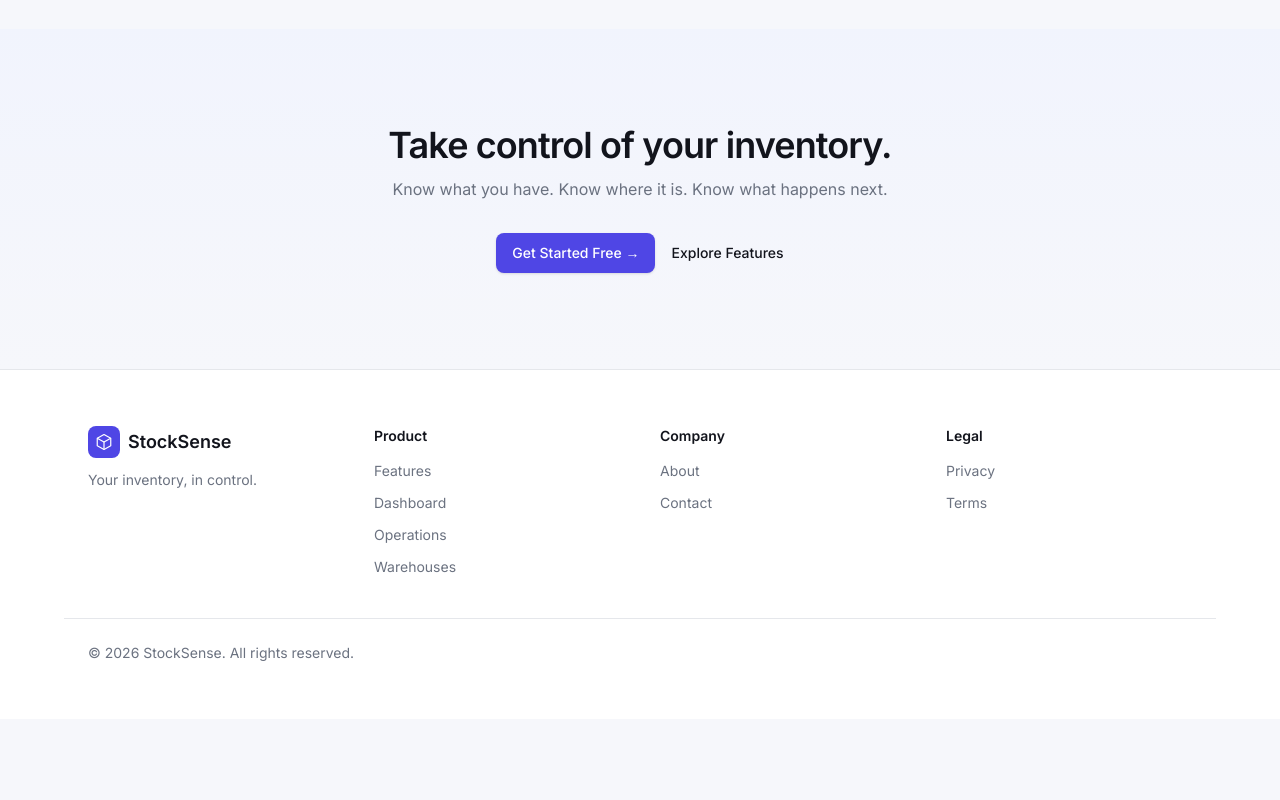
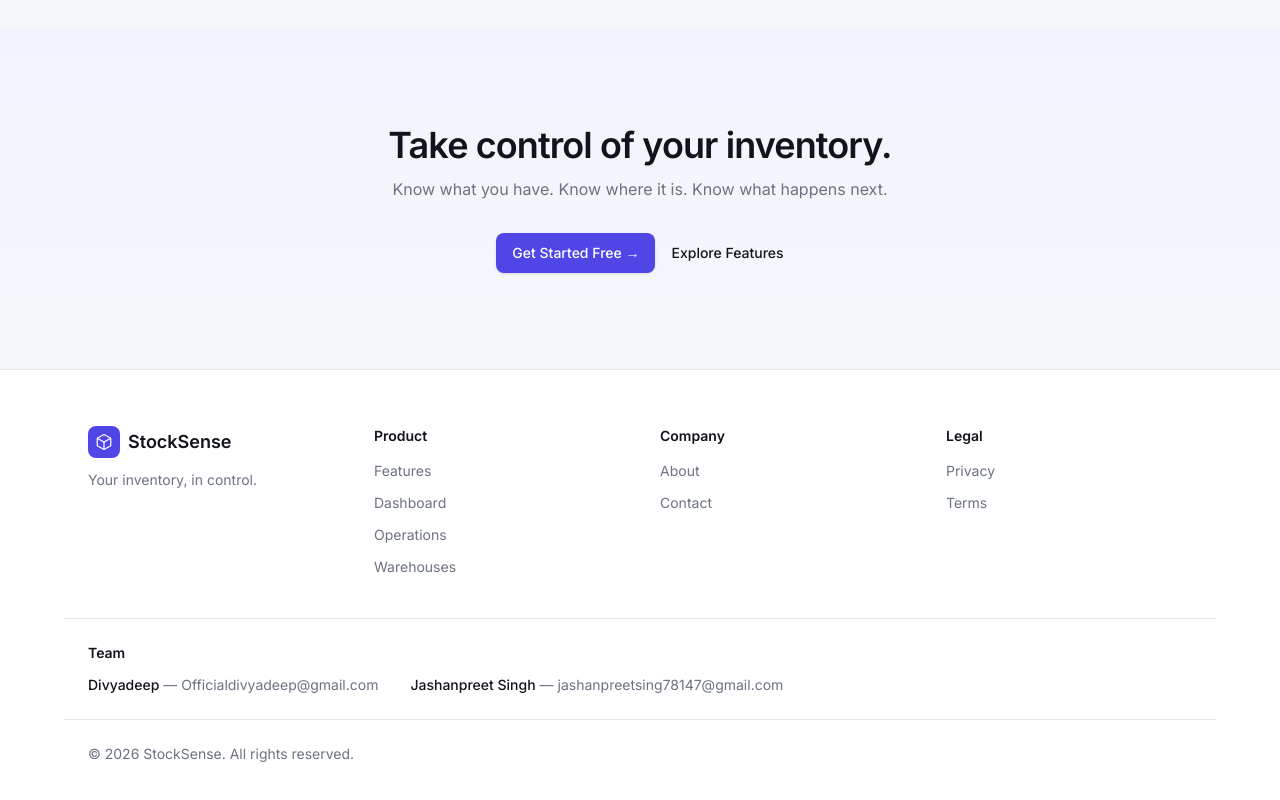
Before and after one commit to divyadeep-kaur/StockSense, a Next.js app: page / in a window 1280 px wide. Shown: the part 3642-4442 px from the top of the page. Before the commit the page ends 4361 px from the top, so only its background shows below. Built offline with nearby package versions, Linux system fonts and the light colour scheme.

Commit message:
Add team credits to the footer About section

```diff
--- a/src/components/landing/footer.tsx
+++ b/src/components/landing/footer.tsx
@@ -1,4 +1,9 @@
 import { Logo } from "@/components/logo";
+
+const TEAM = [
+  { name: "Divyadeep", email: "Officialdivyadeep@gmail.com" },
+  { name: "Jashanpreet Singh", email: "jashanpreetsing78147@gmail.com" },
+];
 
 const COLUMNS = [
   {
@@ -51,7 +56,22 @@ export function Footer() {
         ))}
       </div>
 
-      <div className="mx-auto mt-10 w-full max-w-6xl border-t border-border px-6 pt-6 text-sm text-muted">
+      <div className="mx-auto mt-10 w-full max-w-6xl border-t border-border px-6 pt-6">
+        <p className="text-sm font-semibold text-foreground">Team</p>
+        <div className="mt-3 flex flex-wrap gap-x-8 gap-y-2">
+          {TEAM.map((member) => (
+            <a
+              key={member.email}
+              href={`mailto:${member.email}`}
+              className="text-sm text-muted hover:text-foreground"
+            >
+              <span className="font-medium text-foreground">{member.name}</span> — {member.email}
+            </a>
+          ))}
+        </div>
+      </div>
+
+      <div className="mx-auto mt-6 w-full max-w-6xl border-t border-border px-6 pt-6 text-sm text-muted">
         © {new Date().getFullYear()} StockSense. All rights reserved.
       </div>
     </footer>
```
